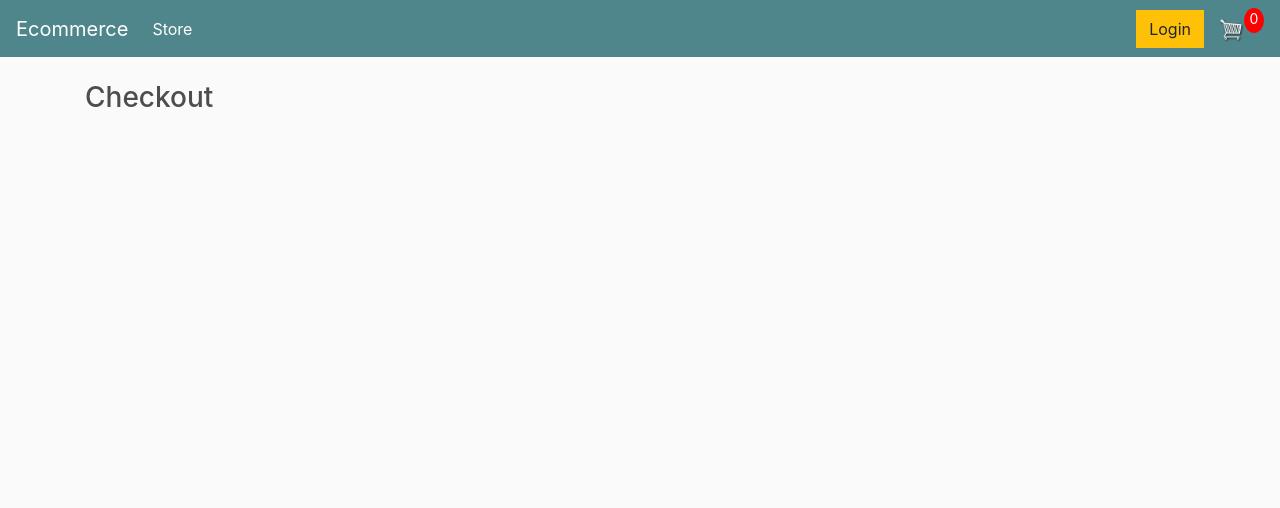
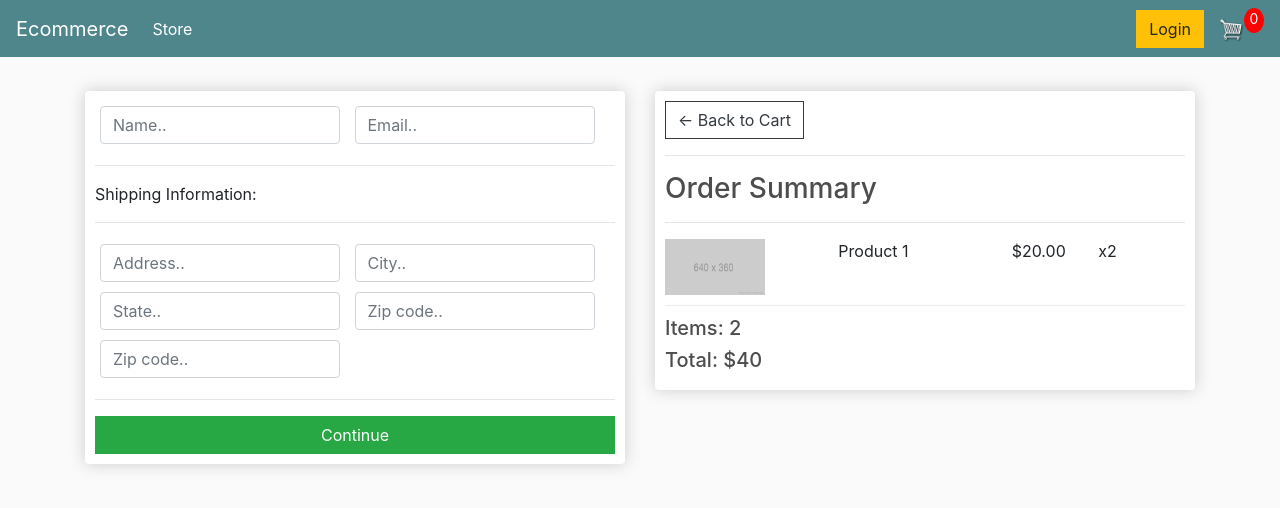
Before and after one commit to J-Pinos3/EJERCICIOS_DJANGO, a Django app: page /checkout/ in a window 1280 px wide. Shown: the top 508 px of the page. Run offline with Django 4.2, Linux system fonts and the light colour scheme; some libraries are stand-ins or nearby versions.

Commit message:
Finished checkout.html ui

```diff
--- a/ecommerce/store/templates/store/checkout.html
+++ b/ecommerce/store/templates/store/checkout.html
@@ -3,6 +3,77 @@
 <link rel="stylesheet" type="text/css" href="{% static 'css/main.css' %}">
 
 {% block content %}
-<h3>Checkout</h3>
+
+
+    <div class="row">
+        <div class="col-lg-6">
+            <div class="box-element" id="form-wrapper">
+                <form id="form">
+                    <div class="user-info">
+						<div class="form-field">
+							<input required class="form-control" type="text" name="name" placeholder="Name..">
+						</div>
+
+						<div class="form-field">
+							<input required class="form-control" type="email" name="email" placeholder="Email..">
+						</div>
+                    </div>
+
+
+                    <div class="shipping-info">
+						<hr>
+						<p>Shipping Information:</p>
+						<hr>
+						<div class="form-field">
+							<input class="form-control" type="text" name="address" placeholder="Address..">
+						</div>
+						<div class="form-field">
+							<input class="form-control" type="text" name="city" placeholder="City..">
+						</div>
+						<div class="form-field">
+							<input class="form-control" type="text" name="state" placeholder="State..">
+						</div>
+						<div class="form-field">
+							<input class="form-control" type="text" name="zipcode" placeholder="Zip code..">
+						</div>
+						<div class="form-field">
+							<input class="form-control" type="text" name="country" placeholder="Zip code..">
+						</div>
+                    </div>
+                    <hr>
+
+                    <input id="form-button" class="btn btn-success btn-block"
+                    type="submit" value="Continue">
+
+                </form>
+            </div>
+
+            <br>
+
+            <div class="box-element hidden" id="payment-info">
+                <small>Paypal Options</small>
+            </div>
+        </div>
+
+
+        <div class="col-lg-6">
+            <div class="box-element">
+                <a class="btn btn-outline-dark" href="{% url 'cart' %}"> &#x2190; Back to Cart</a>
+
+                <hr>
+                <h3>Order Summary</h3>
+                <hr>
+                <div class="cart-row">
+                    <div style="flex:2"> <img class="row-image" src="{% static 'images/placeholder.png' %}"> </div>
+                    <div style="flex:2"> <p>Product 1</p> </div>
+                    <div style="flex:1"> <p>$20.00</p> </div>
+                    <div style="flex:1"> <p>x2</p> </div>
+                </div>
+
+                <h5>Items: 2</h5>
+                <h5>Total: $40</h5>
+            </div>
+        </div>
+    </div>
 
 {% endblock content %}
```
